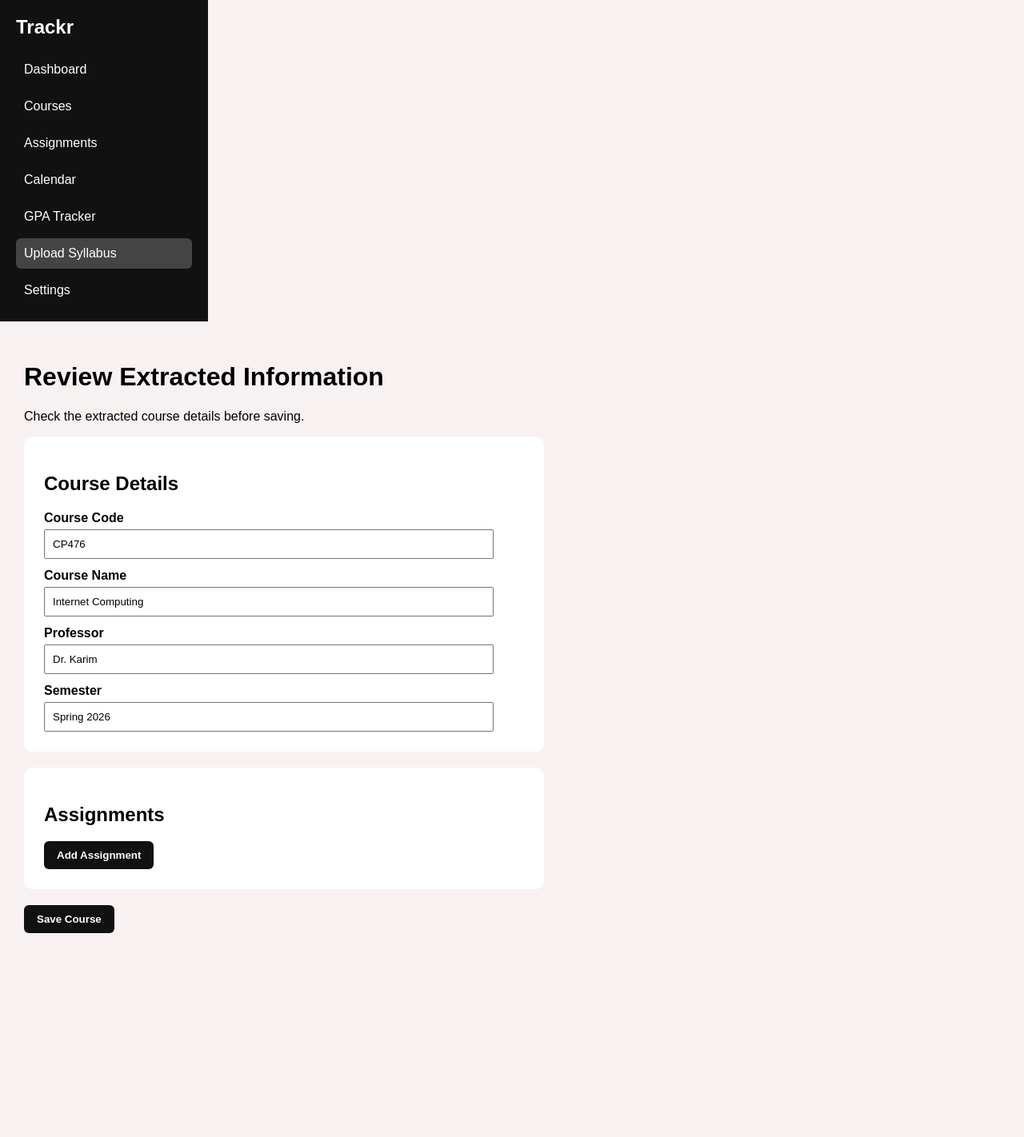
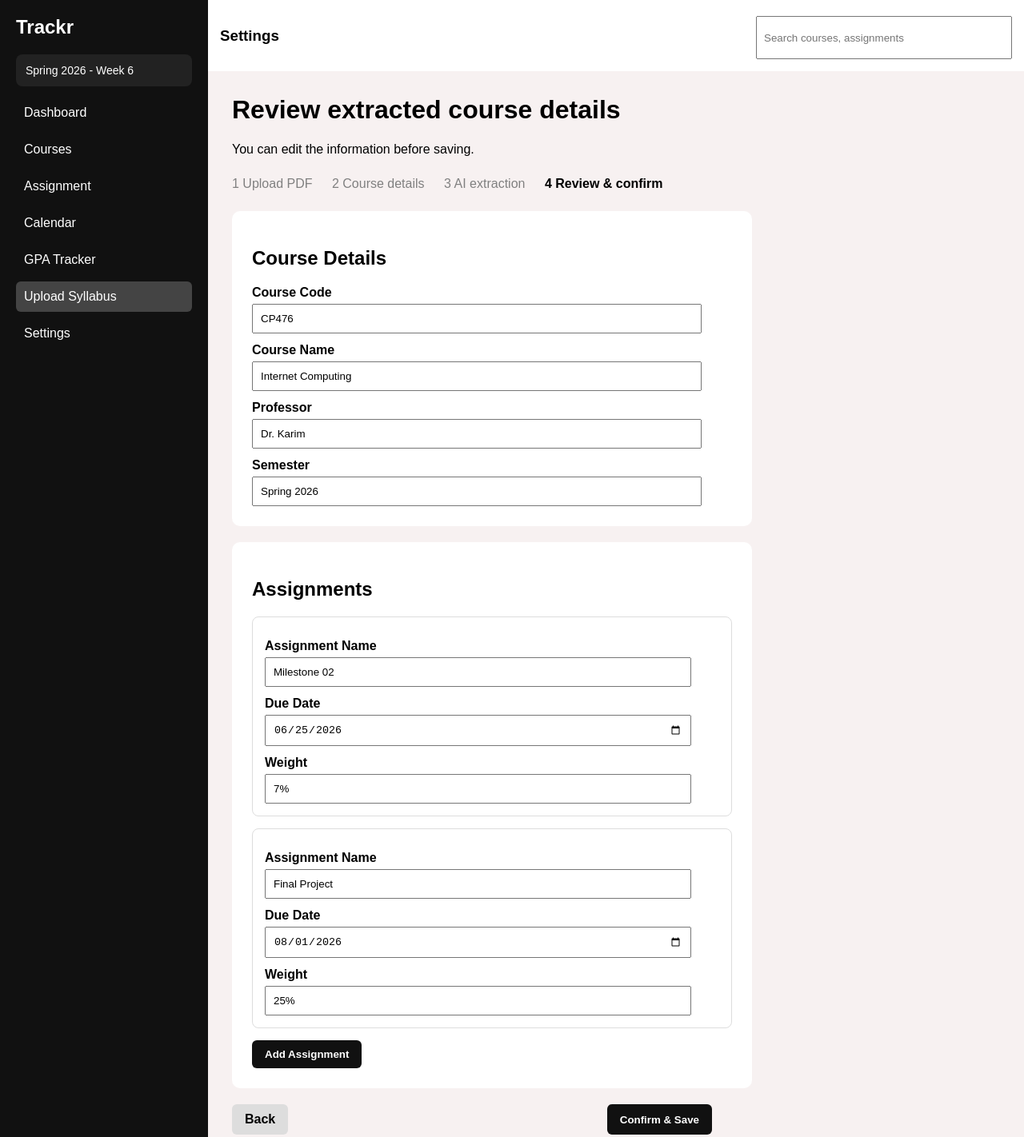
Before and after one commit to kruugerr/cp476-project, a website: page frontend/pages/extraction-review.html in a window 1280 px wide. Shown: the top 1422 px of the page at 80% size. Before the commit the page ends 1197 px from the top, so only its background shows below. Drawn offline with Linux system fonts and the light colour scheme.

Commit message:
Update extraction-review.html

```diff
--- a/frontend/pages/extraction-review.html
+++ b/frontend/pages/extraction-review.html
@@ -6,13 +6,16 @@
 </head>
 <body>
 
-    <div class="container">
+    <div class="layout">
 
         <div class="sidebar">
             <h2>Trackr</h2>
+
+            <p class="semester">Spring 2026 - Week 6</p>
+
             <a href="dashboard.html">Dashboard</a>
             <a href="courses.html">Courses</a>
-            <a href="assignments.html">Assignments</a>
+            <a href="assignments.html">Assignment</a>
             <a href="calendar.html">Calendar</a>
             <a href="gpa-tracker.html">GPA Tracker</a>
             <a class="active" href="upload-syllabus.html">Upload Syllabus</a>
@@ -20,34 +23,98 @@
         </div>
 
         <div class="main">
-            <h1>Review Extracted Information</h1>
-            <p>Check the extracted course details before saving.</p>
+
+            <div class="topbar">
+                <h3>Settings</h3>
+                <input type="text" placeholder="Search courses, assignments">
+            </div>
+
+            <div id="loadingSection">
+                <h1>Add a new course</h1>
+                <p>The system is extracting information from your syllabus.</p>
+
+                <div class="steps">
+                    <span>1 Upload PDF</span>
+                    <span>2 Course details</span>
+                    <span class="active-step">3 AI extraction</span>
+                    <span>4 Review & confirm</span>
+                </div>
+
+                <div class="loading-box">
+                    <h2>Extracting your syllabus...</h2>
+                    <p>Finding assignments, due dates, weights, and course details.</p>
+
+                    <div class="progress">
+                        <div class="progress-fill"></div>
+                    </div>
+
+                    <p>100%</p>
+                </div>
+            </div>
+
+            <div id="reviewSection" class="hide">
+                <h1>Review extracted course details</h1>
+                <p>You can edit the information before saving.</p>
+
+                <div class="steps">
+                    <span>1 Upload PDF</span>
+                    <span>2 Course details</span>
+                    <span>3 AI extraction</span>
+                    <span class="active-step">4 Review & confirm</span>
+                </div>
 
                 <div class="card">
                     <h2>Course Details</h2>
 
                     <label>Course Code</label>
-                <input type="text" id="courseCode" value="CP476">
+                    <input type="text" value="CP476">
 
                     <label>Course Name</label>
-                <input type="text" id="courseName" value="Internet Computing">
+                    <input type="text" value="Internet Computing">
 
                     <label>Professor</label>
-                <input type="text" id="professor" value="Dr. Karim">
+                    <input type="text" value="Dr. Karim">
 
                     <label>Semester</label>
-                <input type="text" id="semester" value="Spring 2026">
+                    <input type="text" value="Spring 2026">
                 </div>
 
                 <div class="card">
                     <h2>Assignments</h2>
 
-                <div id="assignmentList"></div>
+                    <div id="assignmentBox">
+                        <div class="assignment">
+                            <label>Assignment Name</label>
+                            <input type="text" value="Milestone 02">
 
-                <button id="addAssignmentBtn">Add Assignment</button>
+                            <label>Due Date</label>
+                            <input type="date" value="2026-06-25">
+
+                            <label>Weight</label>
+                            <input type="text" value="7%">
                         </div>
 
-            <button id="saveBtn">Save Course</button>
+                        <div class="assignment">
+                            <label>Assignment Name</label>
+                            <input type="text" value="Final Project">
+
+                            <label>Due Date</label>
+                            <input type="date" value="2026-08-01">
+
+                            <label>Weight</label>
+                            <input type="text" value="25%">
+                        </div>
+                    </div>
+
+                    <button id="addBtn">Add Assignment</button>
+                </div>
+
+                <div class="buttons">
+                    <a href="upload-syllabus.html" class="cancel-btn">Back</a>
+                    <button id="saveBtn">Confirm & Save</button>
+                </div>
+            </div>
+
         </div>
 
     </div>
```
Lines whose indentation alone changed are shown as unchanged.
